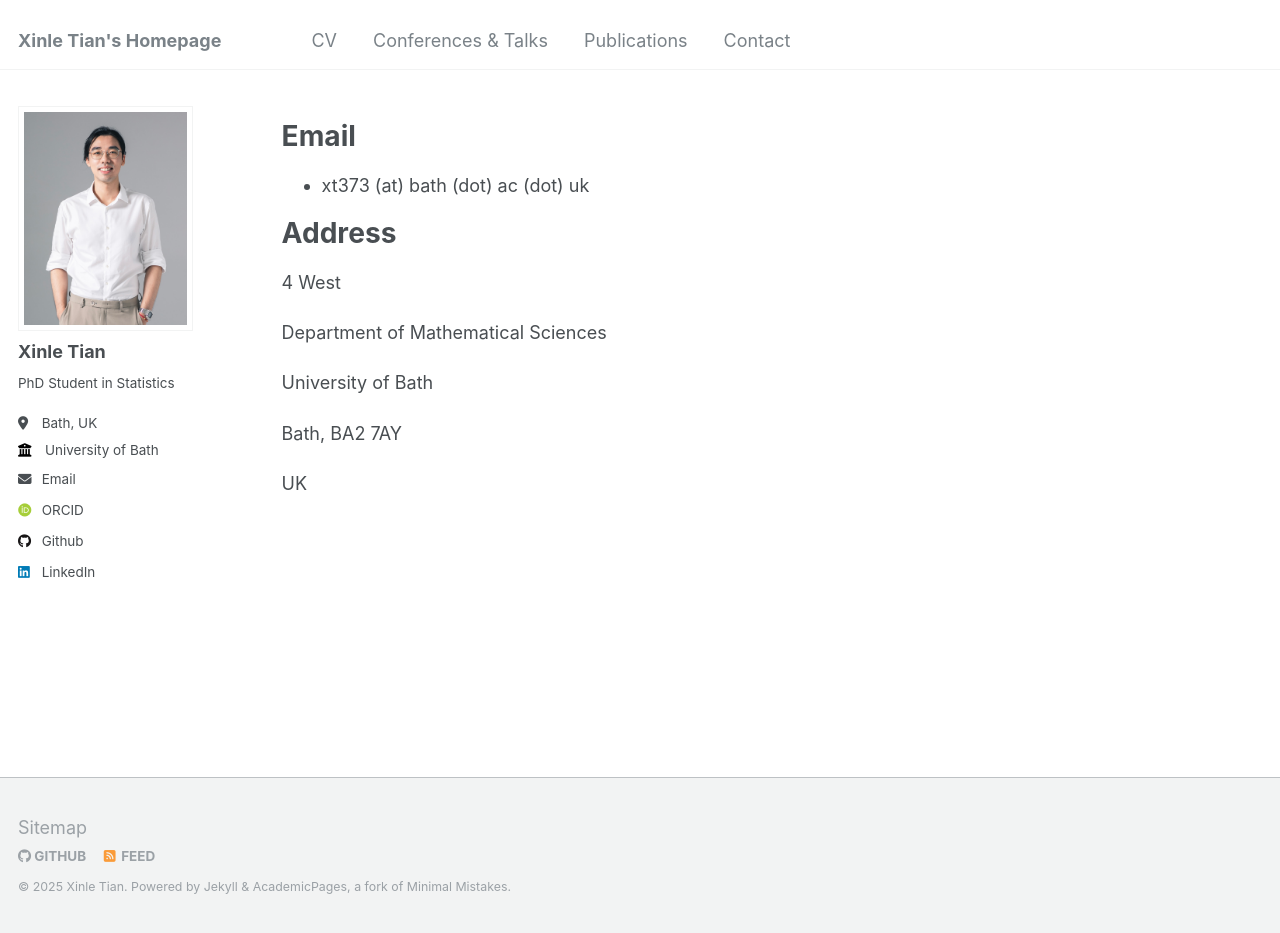
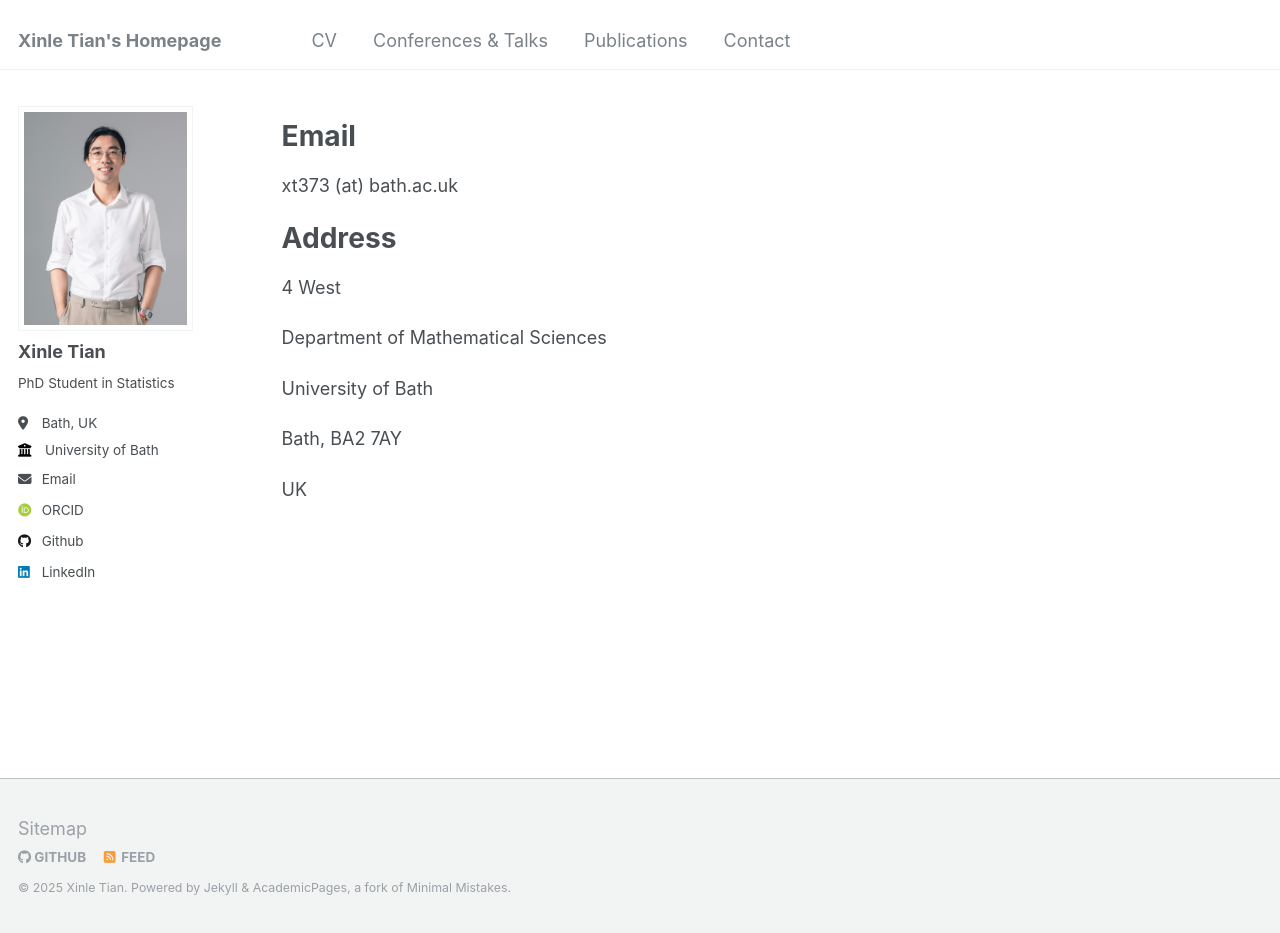
Before and after one commit to xinlet/xinlet.github.io, a Jekyll site: the page built from _pages/contact.md, in a window 1280 px wide and 933 px high. Built offline with Jekyll 4.4.1, drawn with Linux system fonts in a browser that asks for light colours; some web fonts are replaced.

Commit message:
Update contact.md

```diff
--- a/_pages/contact.md
+++ b/_pages/contact.md
@@ -7,7 +7,7 @@ author_profile: true
 
 Email
 ======
-* xt373 (at) bath (dot) ac (dot) uk
+xt373 (at) bath.ac.uk
 
 Address
 ======
```
